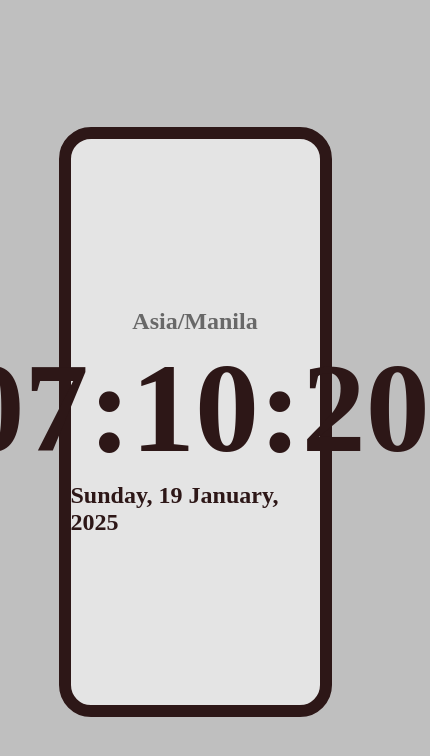
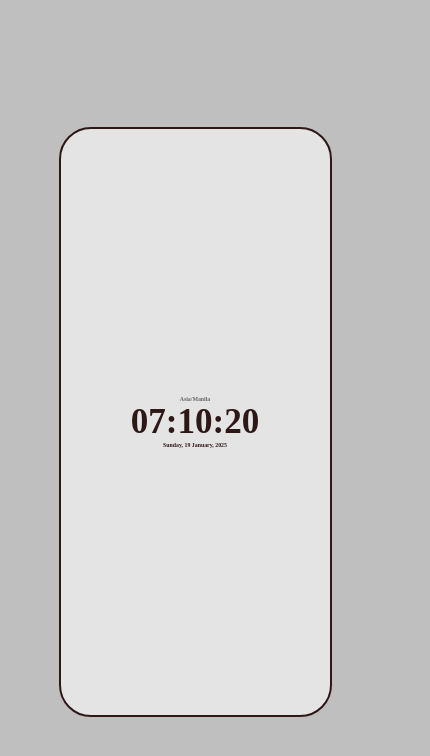
Before and after one commit to AudemarsOdato/Idle-Screen, a website: page index.html in a window 390 px wide. Shown: the whole page, 430 px wide, since content can reach past the window. Drawn offline with nearby package versions, Linux system fonts and the light colour scheme; a web font is replaced by a local one.

Commit message:
version 0.9
Added responsive display across wide screen devices

```diff
--- a/style.css
+++ b/style.css
@@ -16,7 +16,7 @@ body {
 
 .box {
         background-color: rgb(228, 228, 228);
-        border: 12px solid rgb(45, 23, 23);
+        border: 0.7vw solid rgb(45, 23, 23);
         border-radius: 32px;
         width: 70vw;
         height: 70vh;
@@ -36,11 +36,11 @@ body {
 }
 
 #date, #timezone {
-        font-size: 1.5em;
+        font-size: 1.5vw;
 }
 
 #time {
-        font-size: 8em;
+        font-size: 9vw;
 }
 
 #selectTimezone {
```
